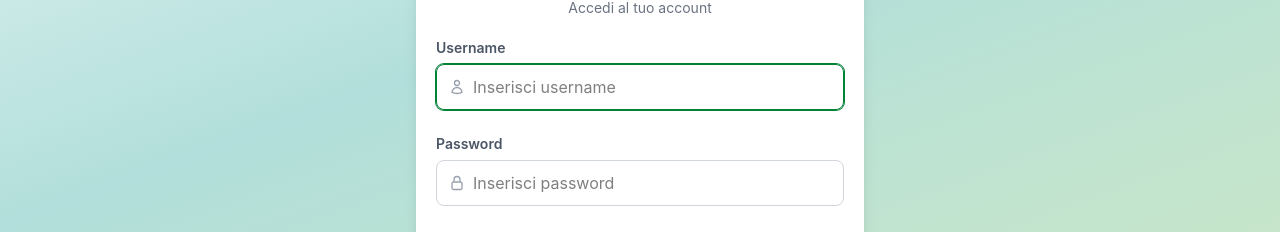
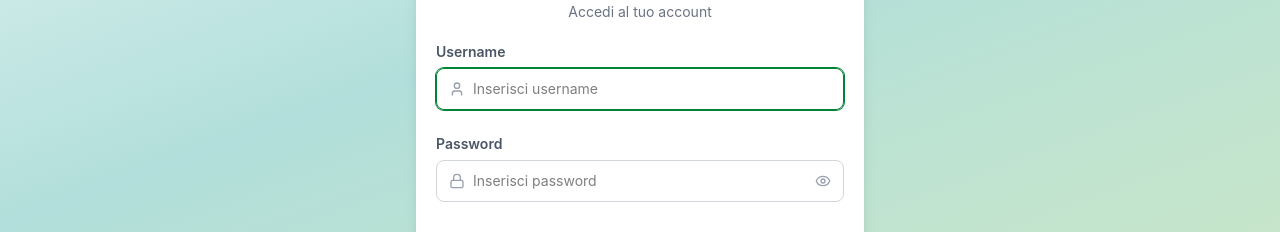
Before and after one commit to Dregonpc/TWEB_2026, a React (Vite) app in the folder Client/: page /login in a window 1280 px wide. Shown: the part 280-512 px from the top of the page. Built offline with nearby package versions, Linux system fonts and the light colour scheme; no server answers.

Commit message:
add: front: icons provider + password visualizer + logout login back: start fixing cookie problem

```diff
--- a/Client/package.json
+++ b/Client/package.json
@@ -11,6 +11,7 @@
   },
   "dependencies": {
     "@tailwindcss/vite": "^4.2.2",
+    "lucide-react": "^1.14.0",
     "react": "^19.2.4",
     "react-dom": "^19.2.4",
     "react-router-dom": "^7.14.2",
--- a/Client/src/components/NavBar.tsx
+++ b/Client/src/components/NavBar.tsx
@@ -1,6 +1,7 @@
 import { useState } from 'react';
 import { Link, useNavigate } from 'react-router-dom';
 import { useAuth } from '../context/AuthContext';
+import { LogOut } from 'lucide-react';
 
 export default function NavBar() {
     const { utente, logout } = useAuth();
@@ -106,10 +107,10 @@ export default function NavBar() {
                     {/* Bottone logout visibile solo su desktop */}
                     <button
                         onClick={handleLogout}
-                        className="hidden md:block text-sm bg-green-700 hover:bg-green-600
+                        className="hidden md:block text-sm bg-red-500 hover:bg-red-300
                        px-3 py-1.5 rounded-lg transition-colors cursor-pointer"
                     >
-                        Esci
+                        <LogOut className="w-4 h-4" />
                     </button>
 
                     {/* Bottone hamburger visibile solo su mobile */}
@@ -148,21 +149,21 @@ export default function NavBar() {
 
                         {/* Info utente nel menu mobile */}
                         <div className="flex items-center gap-2 py-2">
-              <span className="text-sm text-green-100">
-                {utente?.nome} {utente?.cognome}
-              </span>
+                            <span className="text-sm text-green-100">
+                                {utente?.nome} {utente?.cognome}
+                            </span>
                             <span className={`text-xs font-semibold px-2 py-0.5 rounded-full ${ruoloBadge[utente?.ruolo ?? 'USER']}`}>
-                {utente?.ruolo}
-              </span>
+                                {utente?.ruolo}
+                            </span>
                         </div>
 
                         {/* Bottone logout mobile */}
                         <button
                             onClick={handleLogout}
-                            className="w-full text-left text-sm text-red-300 hover:text-red-200
-                         py-2 transition-colors cursor-pointer"
+                            className=" text-left text-sm px-3 py-2 rounded-lg bg-red-500
+                                        transition-colors cursor-pointer"
                         >
-                            Esci →
+                            <LogOut className="w-4 h-4 red" />
                         </button>
                     </div>
                 </div>
--- a/Client/src/pages/LoginPage.tsx
+++ b/Client/src/pages/LoginPage.tsx
@@ -1,24 +1,7 @@
 import { useState } from 'react';
 import { useNavigate } from 'react-router-dom';
 import { useAuth } from '../context/AuthContext';
-
-// Icona utente
-const IconUser = () => (
-    <svg xmlns="http://www.w3.org/2000/svg" className="w-4 h-4 shrink-0 text-gray-400" fill="none"
-         viewBox="0 0 24 24" stroke="currentColor" strokeWidth={2}>
-        <path strokeLinecap="round" strokeLinejoin="round"
-              d="M15.75 6a3.75 3.75 0 1 1-7.5 0 3.75 3.75 0 0 1 7.5 0ZM4.501 20.118a7.5 7.5 0 0 1 14.998 0A17.933 17.933 0 0 1 12 21.75c-2.676 0-5.216-.584-7.499-1.632Z" />
-    </svg>
-);
-
-// Icona lucchetto
-const IconLock = () => (
-    <svg xmlns="http://www.w3.org/2000/svg" className="w-4 h-4 shrink-0 text-gray-400" fill="none"
-         viewBox="0 0 24 24" stroke="currentColor" strokeWidth={2}>
-        <path strokeLinecap="round" strokeLinejoin="round"
-              d="M16.5 10.5V6.75a4.5 4.5 0 1 0-9 0v3.75m-.75 11.25h10.5a2.25 2.25 0 0 0 2.25-2.25v-6.75a2.25 2.25 0 0 0-2.25-2.25H6.75a2.25 2.25 0 0 0-2.25 2.25v6.75a2.25 2.25 0 0 0 2.25 2.25Z" />
-    </svg>
-);
+import { Eye, EyeOff, Lock, User } from 'lucide-react';
 
 export default function LoginPage() {
     const { login, errore } = useAuth();
@@ -27,6 +10,7 @@ export default function LoginPage() {
     const [username, setUsername] = useState('');
     const [password, setPassword] = useState('');
     const [loading, setLoading] = useState(false);
+    const [showPassword, setShowPassword] = useState(false);
 
     const handleSubmit = async (e: React.FormEvent) => {
         e.preventDefault();
@@ -42,7 +26,8 @@ export default function LoginPage() {
     };
 
     return (
-        <div className="min-h-screen bg-gray-100 flex items-center justify-center px-4" style={{ background: 'linear-gradient(160deg, #e0f2f1 5%, #b2dfdb 40%, #c8e6c9 80%)' }}>
+        <div className="min-h-screen flex items-center justify-center px-4"
+             style={{ background: 'linear-gradient(160deg, #e0f2f1 5%, #b2dfdb 40%, #c8e6c9 80%)' }}>
 
             <div className="bg-white w-full max-w-md rounded-2xl shadow-lg !p-5">
 
@@ -62,7 +47,7 @@ export default function LoginPage() {
                         <div className="flex items-center gap-2 border border-gray-300 rounded-lg !px-3 !py-2.5
                                         focus-within:border-green-700 focus-within:ring-1 focus-within:ring-green-700
                                         transition-colors">
-                            <IconUser />
+                            <User className="w-4 h-4 shrink-0 text-gray-400" />
                             <input
                                 id="username"
                                 type="text"
@@ -71,7 +56,7 @@ export default function LoginPage() {
                                 placeholder="Inserisci username"
                                 required
                                 autoFocus
-                                className="flex-1 text-lm outline-none bg-transparent"
+                                className="flex-1 text-sm outline-none bg-transparent"
                             />
                         </div>
                     </div>
@@ -84,16 +69,26 @@ export default function LoginPage() {
                         <div className="flex items-center gap-2 border border-gray-300 rounded-lg !px-3 !py-2.5
                                         focus-within:border-green-700 focus-within:ring-1 focus-within:ring-green-700
                                         transition-colors">
-                            <IconLock />
+                            <Lock className="w-4 h-4 shrink-0 text-gray-400" />
                             <input
                                 id="password"
-                                type="password"
+                                type={showPassword ? 'text' : 'password'}
                                 value={password}
                                 onChange={(e) => setPassword(e.target.value)}
                                 placeholder="Inserisci password"
                                 required
-                                className="flex-1 text-lm outline-none bg-transparent"
+                                className="flex-1 text-sm outline-none bg-transparent"
                             />
+                            <button
+                                type="button"
+                                onClick={() => setShowPassword(prev => !prev)}
+                                aria-label={showPassword ? 'Nascondi password' : 'Mostra password'}
+                                className="cursor-pointer text-gray-400 hover:text-green-700 transition-colors"
+                            >
+                                {showPassword
+                                    ? <EyeOff className="w-4 h-4" />
+                                    : <Eye className="w-4 h-4" />}
+                            </button>
                         </div>
                     </div>
 
```
Also changed, not shown: Client/index.html (+2 -1 lines), 2 other files (tests, documents, lock files or other folders).
